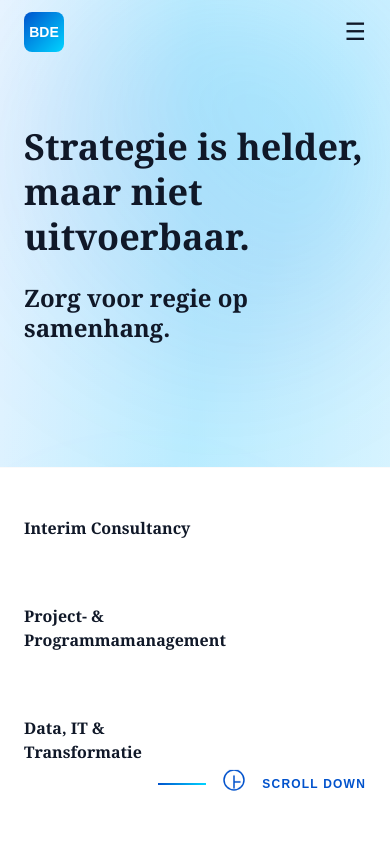
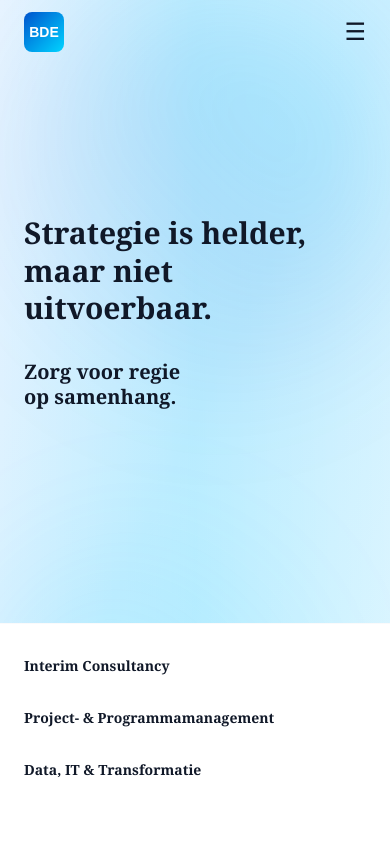
Before and after one commit to TinoiDam/bde-consulting.com, a Next.js app: page / in a window 390 px wide. Shown: the top 844 px of the page. Built offline with nearby package versions, Linux system fonts and the light colour scheme.

Commit message:
Refactor hero for mobile responsiveness - grid layout, scaled text, hide scroll indicator on mobile

```diff
--- a/app/page.tsx
+++ b/app/page.tsx
@@ -16,44 +16,46 @@ export default function Home() {
         <div className="absolute bottom-0 left-0 w-80 h-80 bg-gradient-to-tr from-[#00D4FF]/15 to-transparent rounded-full blur-3xl animate-float-slow-reverse"></div>
 
         {/* Content - Top */}
-        <div className="relative z-10 flex-1 flex items-center">
+        <div className="relative z-10 flex-1 flex items-center py-16 md:py-0">
           <div className="max-w-7xl mx-auto px-6 w-full">
-            <h1 className="text-4xl sm:text-5xl md:text-6xl lg:text-7xl font-serif font-bold text-gray-900 mb-6 leading-tight max-w-3xl">
+            <h1 className="text-3xl sm:text-4xl md:text-5xl lg:text-7xl font-serif font-bold text-gray-900 mb-8 md:mb-6 leading-tight">
               Strategie is helder,<br />
               maar niet uitvoerbaar.
             </h1>
 
-            <h2 className="text-2xl sm:text-3xl md:text-4xl font-serif font-bold text-gray-900 leading-tight max-w-3xl">
-              Zorg voor regie op samenhang.
+            <h2 className="text-xl sm:text-2xl md:text-3xl lg:text-4xl font-serif font-bold text-gray-900 leading-tight">
+              Zorg voor regie<br />op samenhang.
             </h2>
           </div>
         </div>
 
         {/* Specialisaties - Bottom of Hero with Scroll Indicator */}
-        <div className="relative z-10 w-full bg-white border-t border-gray-200/20 py-12 md:py-16">
-          <div className="max-w-7xl mx-auto px-6">
-            <div className="flex justify-between items-baseline flex-wrap gap-16 md:gap-8 mb-8">
-              <p className="text-base md:text-lg font-serif font-bold text-gray-900">
+        <div className="relative z-10 w-full bg-white border-t border-gray-200/20 py-8 md:py-12 lg:py-16">
+          <div className="max-w-7xl mx-auto px-6 w-full">
+            {/* Mobile: Vertical, Desktop: Horizontal */}
+            <div className="grid grid-cols-1 sm:grid-cols-2 lg:grid-cols-3 gap-8 md:gap-12 lg:gap-16 mb-8">
+              <p className="text-sm sm:text-base md:text-lg font-serif font-bold text-gray-900">
                 Interim Consultancy
               </p>
 
-              <p className="text-base md:text-lg font-serif font-bold text-gray-900">
-                Project- &amp;<br />Programmamanagement
+              <p className="text-sm sm:text-base md:text-lg font-serif font-bold text-gray-900">
+                Project- &amp; Programmamanagement
               </p>
 
-              <p className="text-base md:text-lg font-serif font-bold text-gray-900">
-                Data, IT &amp;<br />Transformatie
+              <p className="text-sm sm:text-base md:text-lg font-serif font-bold text-gray-900">
+                Data, IT &amp; Transformatie
               </p>
+            </div>
 
-              <div className="absolute bottom-12 md:bottom-16 right-6 md:right-12 flex items-center gap-4">
+            {/* Scroll Indicator - Hidden on mobile, visible on md+ */}
+            <div className="hidden md:flex justify-end items-center gap-4 pt-8">
               <div className="w-12 h-0.5 bg-gradient-to-r from-[#0052CC] to-[#00D4FF]"></div>
               <svg className="w-6 h-6 text-[#0052CC] animate-bounce" fill="none" stroke="currentColor" viewBox="0 0 24 24" strokeWidth="1.5">
                 <path strokeLinecap="round" strokeLinejoin="round" d="M12 6v6m0 0v6m0-6h6m0 0h-6m0-12a10 10 0 100 20 10 10 0 000-20z" />
               </svg>
-                <span className="text-xs font-semibold tracking-widest text-[#0052CC] uppercase whitespace-nowrap">
+              <span className="text-xs font-semibold tracking-widest text-[#0052CC] uppercase">
                 Scroll Down
               </span>
-              </div>
             </div>
           </div>
         </div>
```
Lines whose indentation alone changed are shown as unchanged.
